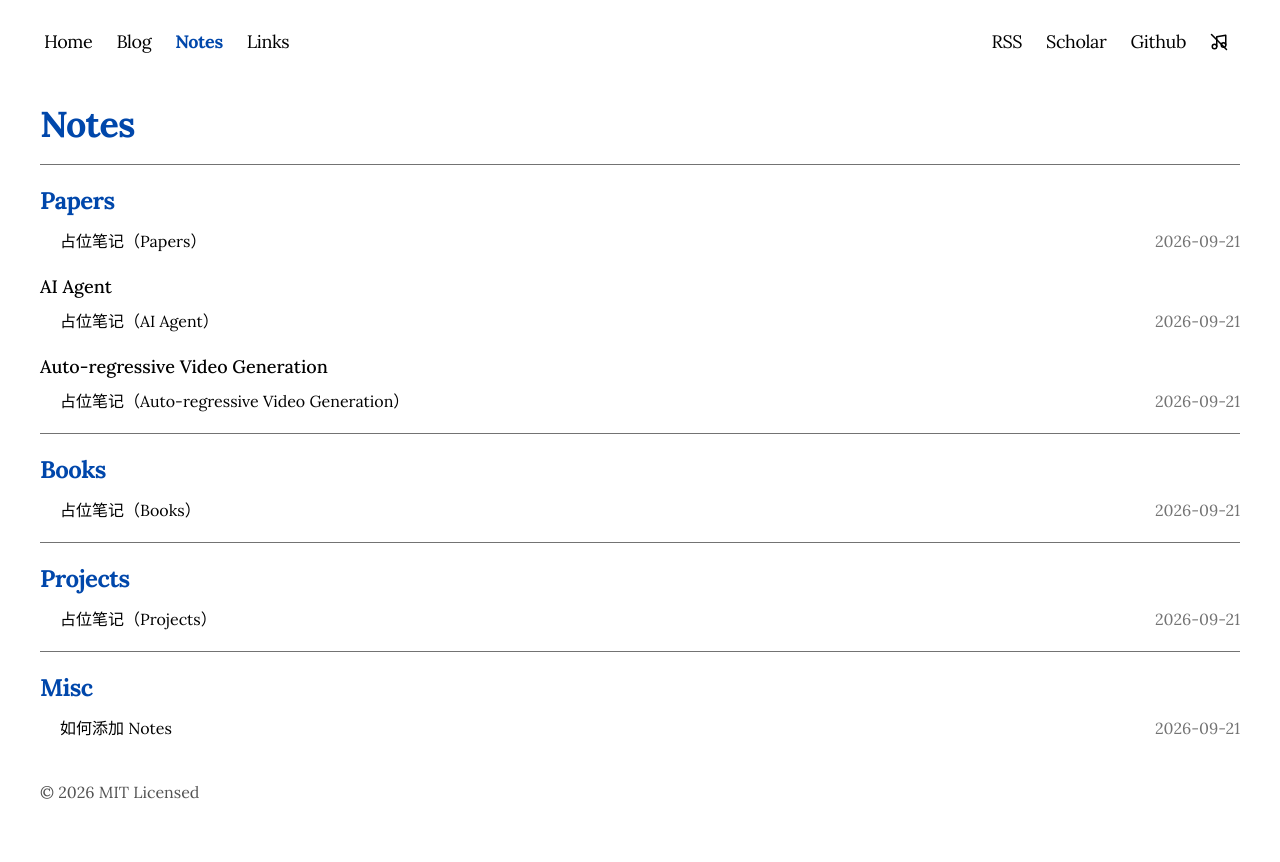
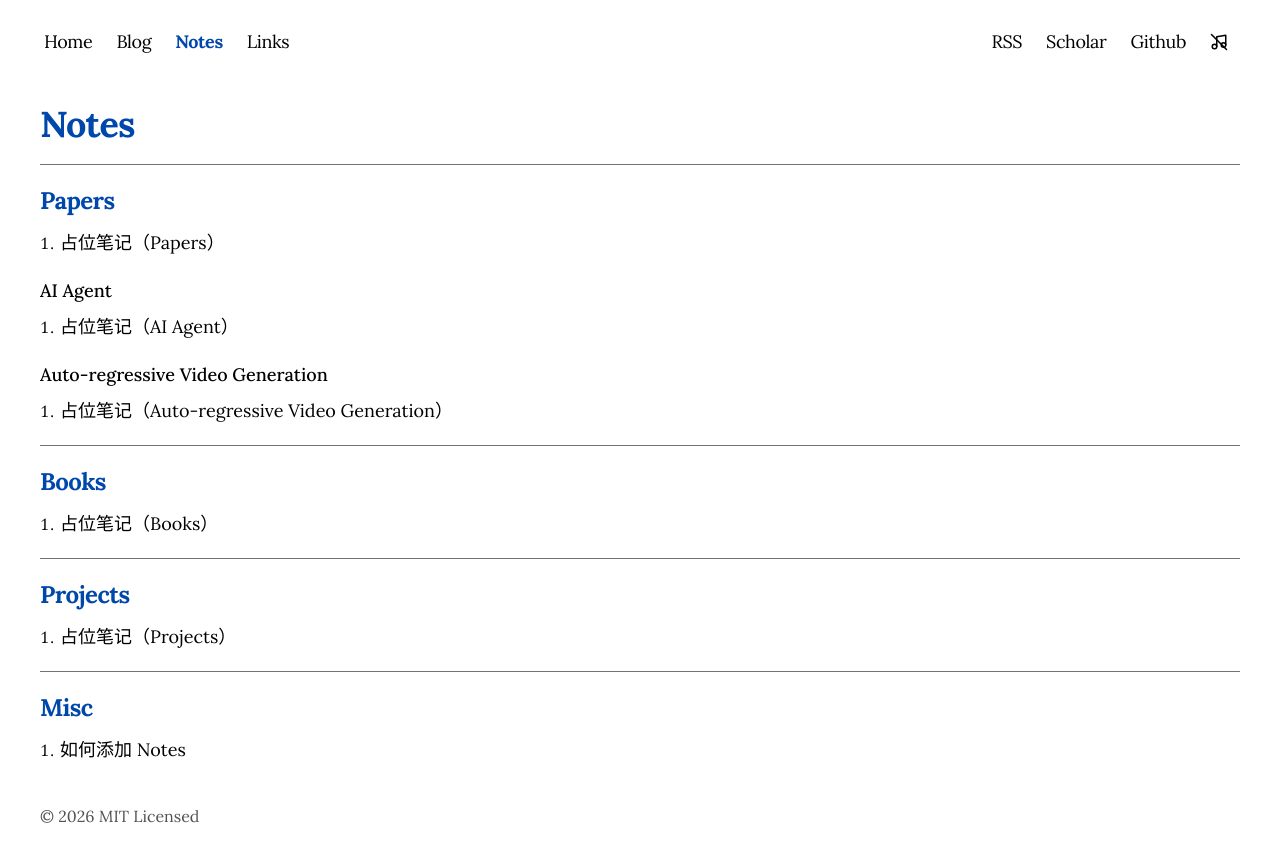
Before and after one commit to zeroffa233/zeroffa-homepage, a Next.js app: page /notes in a window 1280 px wide. Shown: the top 862 px of the page. Built offline with nearby package versions, Linux system fonts and the light colour scheme; a web font is replaced by a local one.

Commit message:
style: title-only notes list with numbers restored, detail date text-lg

```diff
--- a/app/blog/[slug]/page.tsx
+++ b/app/blog/[slug]/page.tsx
@@ -90,8 +90,8 @@ export default async function Blog({ params }) {
             <h1 className="text-4xl font-bold tracking-tight mt-5">
                 {post.metadata.title}
             </h1>
-            <div className="flex justify-between items-center mt-5 mb-3 text-base text-neutral-600 dark:text-neutral-400">
-                <p className="text-base text-neutral-600 dark:text-neutral-400">
+            <div className="flex justify-between items-center mt-5 mb-3 text-lg text-neutral-600 dark:text-neutral-400">
+                <p className="text-lg text-neutral-600 dark:text-neutral-400">
                     {formatDate(post.metadata.publishedAt)}
                 </p>
             </div>
--- a/app/notes/[slug]/page.tsx
+++ b/app/notes/[slug]/page.tsx
@@ -33,8 +33,10 @@ export default async function Note({ params }) {
                 {note.metadata.title}
             </h1>
             {note.metadata.date && (
-                <div className="flex justify-between items-center mt-5 mb-3 text-base text-neutral-600 dark:text-neutral-400">
-                    <p>{formatDate(note.metadata.date)}</p>
+                <div className="flex justify-between items-center mt-5 mb-3 text-lg text-neutral-600 dark:text-neutral-400">
+                    <p className="text-lg text-neutral-600 dark:text-neutral-400">
+                        {formatDate(note.metadata.date)}
+                    </p>
                 </div>
             )}
             <article className="prose">
--- a/app/notes/page.tsx
+++ b/app/notes/page.tsx
@@ -1,26 +1,17 @@
 import Link from "next/link";
-import { formatDate } from "app/blog/utils";
 import { getNotesStructure, NoteListItem } from "app/notes/utils";
 
 function EntryList({ notes }: { notes: NoteListItem[] }) {
     return (
         <ol className="list-decimal list-outside pl-5">
             {notes.map((note) => (
-                <li
-                    key={note.slug}
-                    className="mb-2 flex justify-between items-baseline"
-                >
+                <li key={note.slug} className="mb-2">
                     <Link
                         href={`/notes/${note.slug}`}
-                        className="transition-all hover:text-[#0047AB] dark:hover:text-blue-400"
+                        className="text-lg transition-all hover:text-[#0047AB] dark:hover:text-blue-400"
                     >
                         {note.title}
                     </Link>
-                    {note.date && (
-                        <span className="text-neutral-500 dark:text-neutral-400">
-                            {formatDate(note.date)}
-                        </span>
-                    )}
                 </li>
             ))}
         </ol>
```
